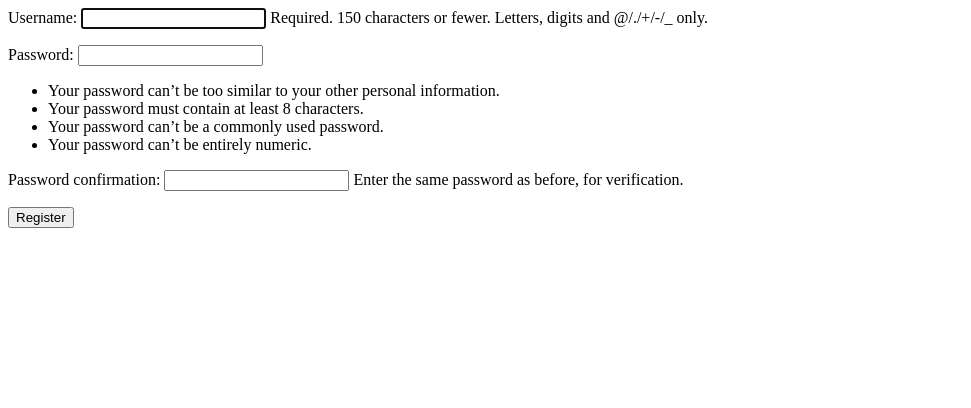
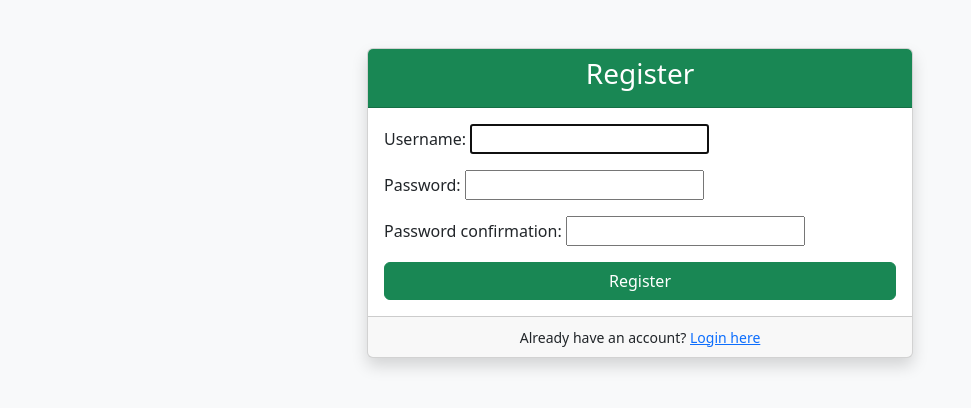
Before and after one commit to bouthaina12/Document_Workflow_mgt_system, a Django app: page /register/ in a window 1280 px wide. Shown: the top 408 px of the page, without its empty margins (0-971 px from the left). Run offline with Django 5.2, Linux system fonts and the light colour scheme.

Commit message:
interface login et register

```diff
--- a/Document_Workflow_mgt_system/urls.py
+++ b/Document_Workflow_mgt_system/urls.py
@@ -26,4 +26,5 @@ urlpatterns = [
 
     path('admin-page/',accounts_views.admin_view, name='admin_view')
 
+
 ]
--- a/accounts/management/commands/initialize_roles.py
+++ b/accounts/management/commands/initialize_roles.py
@@ -38,7 +38,7 @@ class Command(BaseCommand):
         employee_permissions = Permission.objects.filter(
             content_type=document_ct,
             codename__in=['add_document', 'view_document', 'change_document', 'delete_document']
-        )
+        )| Permission.objects.filter(content_type=workflow_ct, codename='change_workflow')
 
         # Set permissions for each group
         admin_group.permissions.set(admin_permissions)
--- a/accounts/templates/accounts/register.html
+++ b/accounts/templates/accounts/register.html
@@ -1,6 +1,43 @@
-<!-- templates/accounts/register.html -->
-<form method="post">
-    {% csrf_token %}
-    {{ form.as_p }}
-    <button type="submit">Register</button>
-</form>
+{% load static %}
+<!DOCTYPE html>
+<html lang="en">
+<head>
+    <meta charset="UTF-8">
+    <meta name="viewport" content="width=device-width, initial-scale=1.0">
+    <link href="https://cdn.jsdelivr.net/npm/bootstrap@5.3.0/dist/css/bootstrap.min.css" rel="stylesheet">
+    <title>Register</title>
+</head>
+<body class="bg-light">
+    <div class="container mt-5">
+        <div class="row justify-content-center">
+            <div class="col-md-6">
+                <div class="card shadow">
+                    <div class="card-header text-center bg-success text-white">
+                        <h3>Register</h3>
+                    </div>
+                    <div class="card-body">
+                        <form method="post" novalidate>
+                            {% csrf_token %}
+                            {% for field in form %}
+                                <div class="mb-3">
+                                    {{ field.label_tag }}
+                                    {{ field }}
+                                    {% if field.errors %}
+                                        <div class="text-danger small">{{ field.errors }}</div>
+                                    {% endif %}
+                                </div>
+                            {% endfor %}
+                            <div class="d-grid">
+                                <button type="submit" class="btn btn-success">Register</button>
+                            </div>
+                        </form>
+                    </div>
+                    <div class="card-footer text-center">
+                        <small>Already have an account? <a href="{% url 'login' %}">Login here</a></small>
+                    </div>
+                </div>
+            </div>
+        </div>
+    </div>
+</body>
+</html>
--- a/documents/urls.py
+++ b/documents/urls.py
@@ -1,6 +1,6 @@
 from django.urls import path, include
 from rest_framework.routers import DefaultRouter
-from .views import DocumentViewSet,WorkflowViewSet
+from .views import DocumentViewSet,WorkflowViewSet, test_permission_view
 from django.conf import settings
 
 
@@ -11,4 +11,7 @@ router.register('workflow', WorkflowViewSet)
 
 urlpatterns = [
     path('', include(router.urls)),
+    path('test-permission/', test_permission_view, name='test_permission'),
+
+
 ]
```
Also changed, not shown: accounts/templates/accounts/login.html (+43 -6 lines), documents/views.py (+16 -2 lines), 9 other files.
